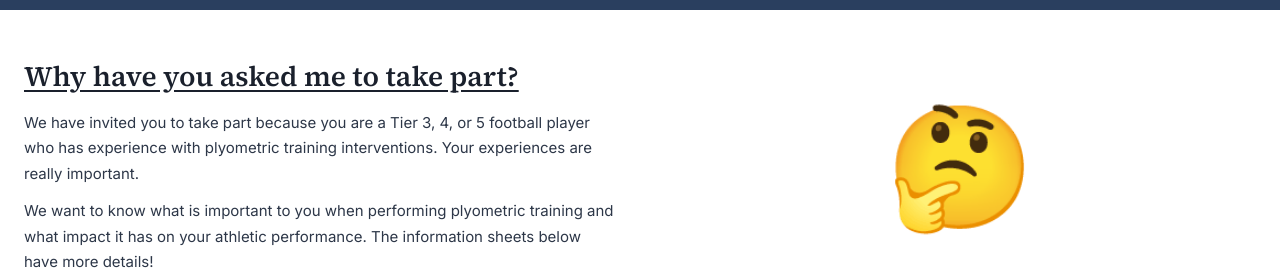
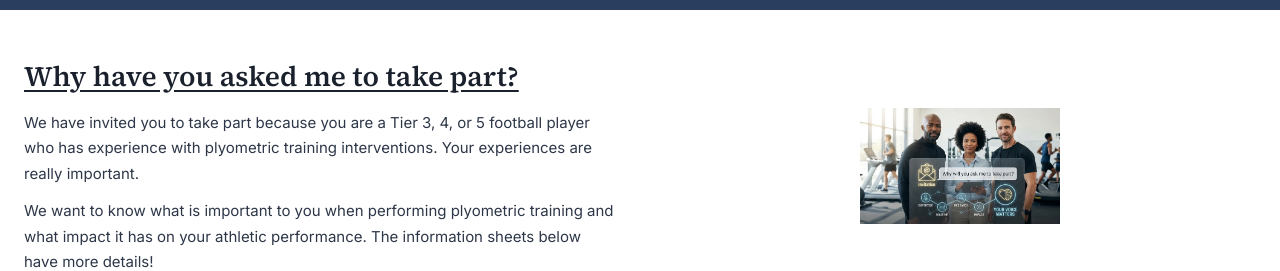
Before and after one commit to LoaizaBetancur/CAPIS-Project-Website, a Next.js app: page /resources/athletes in a window 1280 px wide. Shown: the part 681-952 px from the top of the page. Built offline with nearby package versions, Linux system fonts and the light colour scheme.

Commit message:
fix: replace thinking emoji with take-part-pic.png on all resource pages

```diff
--- a/app/resources/athletes/page.tsx
+++ b/app/resources/athletes/page.tsx
@@ -135,7 +135,15 @@ export default function ResourcesForAthletesPage() {
               alignItems: "center",
             }}
           >
-            <span style={{ fontSize: "120px" }}>🤔</span>
+            <div style={{ position: "relative", width: "200px", height: "160px" }}>
+              <Image
+                src="/images/take-part-pic.png"
+                alt="Why participate in CAPIS"
+                fill
+                style={{ objectFit: "contain" }}
+                sizes="200px"
+              />
+            </div>
           </div>
         </div>
       </section>
--- a/app/resources/coaches/page.tsx
+++ b/app/resources/coaches/page.tsx
@@ -135,7 +135,15 @@ export default function ResourcesForCoachesPage() {
               alignItems: "center",
             }}
           >
-            <span style={{ fontSize: "120px" }}>🤔</span>
+            <div style={{ position: "relative", width: "200px", height: "160px" }}>
+              <Image
+                src="/images/take-part-pic.png"
+                alt="Why participate in CAPIS"
+                fill
+                style={{ objectFit: "contain" }}
+                sizes="200px"
+              />
+            </div>
           </div>
         </div>
       </section>
--- a/app/resources/practitioners/page.tsx
+++ b/app/resources/practitioners/page.tsx
@@ -135,7 +135,15 @@ export default function ResourcesForCoachesPage() {
               alignItems: "center",
             }}
           >
-            <span style={{ fontSize: "120px" }}>🤔</span>
+            <div style={{ position: "relative", width: "200px", height: "160px" }}>
+              <Image
+                src="/images/take-part-pic.png"
+                alt="Why participate in CAPIS"
+                fill
+                style={{ objectFit: "contain" }}
+                sizes="200px"
+              />
+            </div>
           </div>
         </div>
       </section>
--- a/app/resources/researchers & academics/page.tsx
+++ b/app/resources/researchers & academics/page.tsx
@@ -135,7 +135,15 @@ export default function ResourcesForResearchersPage() {
               alignItems: "center",
             }}
           >
-            <span style={{ fontSize: "120px" }}>🤔</span>
+            <div style={{ position: "relative", width: "200px", height: "160px" }}>
+              <Image
+                src="/images/take-part-pic.png"
+                alt="Why participate in CAPIS"
+                fill
+                style={{ objectFit: "contain" }}
+                sizes="200px"
+              />
+            </div>
           </div>
         </div>
       </section>
```
